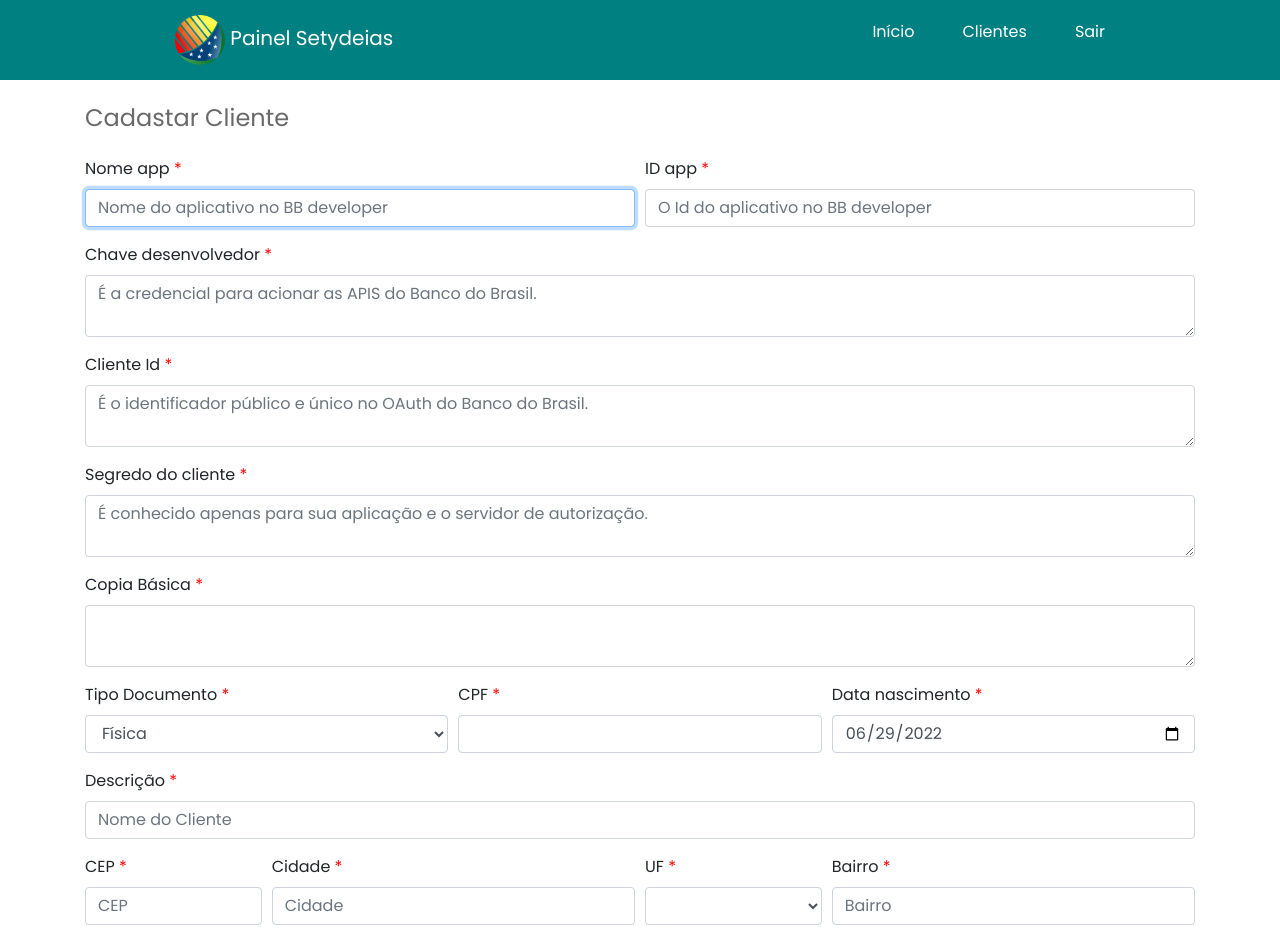
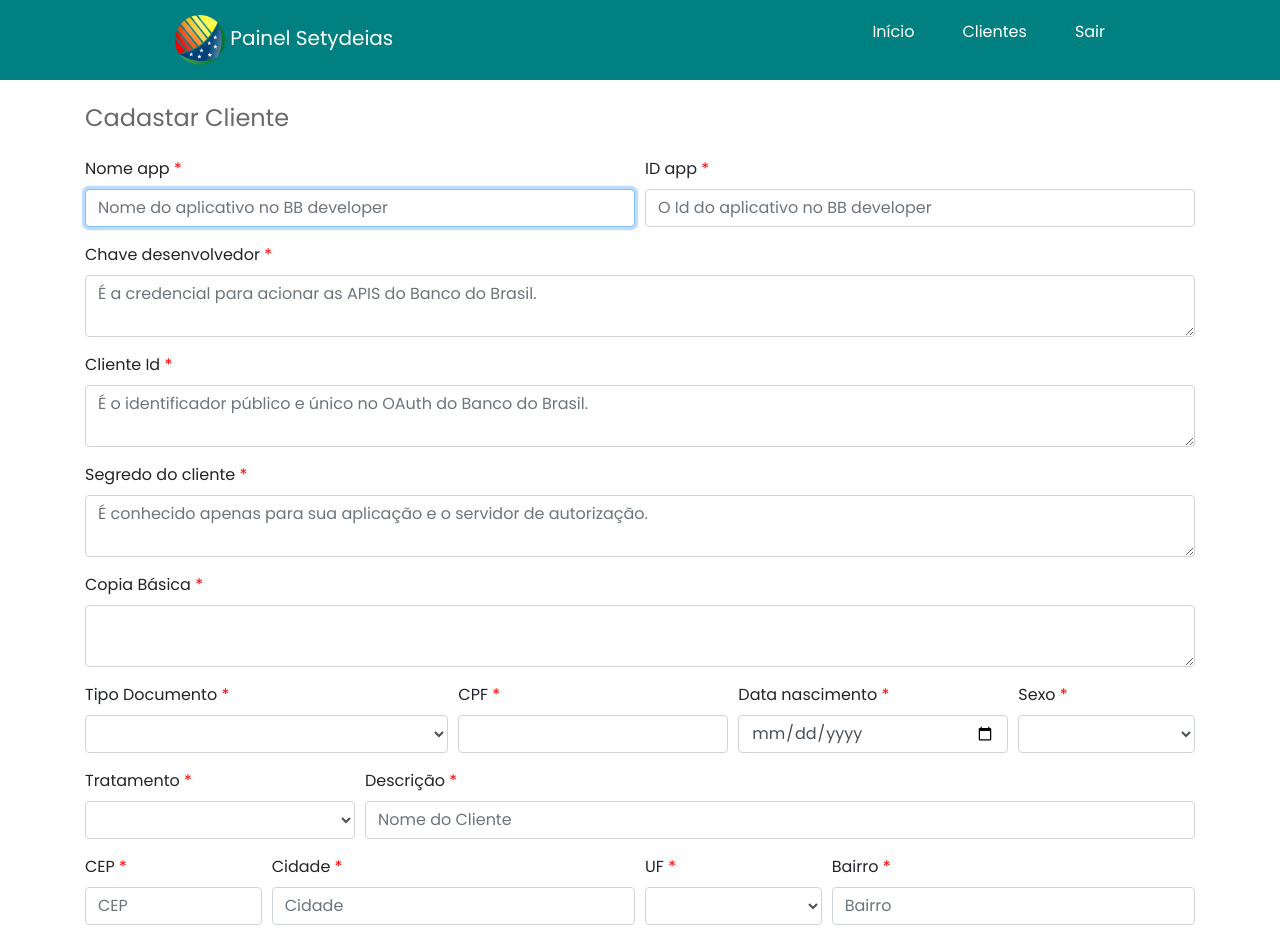
Before and after one commit to NetoMarcalDev/app-sty-dashboard, a React (Create React App) app: page /clients/register in a window 1280 px wide. Shown: the top 943 px of the page. Built offline with nearby package versions, Linux system fonts and the light colour scheme.

Commit message:
Implementação dos campos: Sexo, Tratamento, telefone, email, site, facebook e instagram

```diff
--- a/src/components/Costumer/Register/index.jsx
+++ b/src/components/Costumer/Register/index.jsx
@@ -5,7 +5,7 @@ import {
   isValidUf,
   isValidCPF,
   isValidCNPJ,
-  formatDate,
+  isValidEMail
 } from '../../../utilities/Utilities';
 
 import {
@@ -14,9 +14,8 @@ import {
   maskCPF,
   maskCNPJ
 } from '../../../utilities/masks';
-
 import { getCep } from '../../../api/Correios/Services';
-
+import {getTreatmentMasculine, getTreatmentFemale  } from '../../../data/treatment';
 
 const RegisterCostumer = (props) => {
 
@@ -36,6 +35,8 @@ const RegisterCostumer = (props) => {
     document: dataDefault,
     description: dataDefault,
     date: dataDefault,
+    sexo: dataDefault,
+    treatment: dataDefault,
     address_type: dataDefault,
     address: dataDefault,
     address_number: dataDefault,
@@ -62,12 +63,15 @@ const RegisterCostumer = (props) => {
   const [isSubmit, setIsSubmit] = useState(false);
   const [type_document, setTypeDocument] = useState('CPF');
 
+  const masculine_list = getTreatmentMasculine();
+  const female_list = getTreatmentFemale();
 
   const references = {
     name_application_bb: createRef(),
     id_application_bb: createRef(),
     address: createRef(),
     address_number: createRef(),
+    document_type: createRef(),
     document: createRef(),
     registration_date: createRef(),
   }
@@ -106,12 +110,19 @@ const RegisterCostumer = (props) => {
 
   const handleChangeDocumentType = (e) => {
 
-    props.setCustomer({ ...props.customer, [e.target.name]: e.target.value });
+    e.preventDefault();
 
-    if (e.target.value === '1') {
+    console.log(e.target.name + ' - ' + e.target.value)
+
+    props.setCustomer({ ...props.customer, document_type: e.target.value });
+
+    if (e.target.value === 1) {
       setTypeDocument('CPF');
     }else { setTypeDocument('CNPJ'); }
     clearDocument();
+
+    console.log(props.customer.document_type)
+
   };
 
 
@@ -119,6 +130,8 @@ const RegisterCostumer = (props) => {
 
     e.preventDefault();
     setIsSubmit(true);
+
+    //console.log(props.customer);
 
     if (validate()) {
 
@@ -130,15 +143,15 @@ const RegisterCostumer = (props) => {
 
   useEffect(() => {
 
-    const timeElapsed = Date.now();
+
+    /*const timeElapsed = Date.now();
     const today = new Date(timeElapsed);
 
-    //console.log(formatDateHour(today, 'pt-BR','America/Sao_Paulo'));
     console.log(formatDate(today, 'aaaa-mm-dd'))
     props.customer.date_registration = formatDate(today, 'aaaa-mm-dd');
     references.registration_date.current.value = props.customer.date_registration;
 
-    /*console.log(errors);
+    console.log(errors);
     if (Object.keys(errors).length === 0 && isSubmit) {
       console.log(props.customer);
     }*/
@@ -364,7 +377,7 @@ const RegisterCostumer = (props) => {
   }
 
   const testDocumentType = () => {
-    if (!props.customer.document_type) {
+    if (!references.document_type.current.value) {
       setFormStatus({...formStatus,
         document_type: {
           erro: 'Campo obrigatório!',
@@ -655,6 +668,86 @@ const RegisterCostumer = (props) => {
     return true;
   }
 
+  const testSexo = () => {
+    if (!props.customer.sexo) {
+      setFormStatus({...formStatus,
+        sexo: {
+          erro: 'Campo obrigatório!',
+          validate: 'form-control is-invalid'
+        }
+      });
+      return false;
+    }
+    setFormStatus({...formStatus,
+      sexo: {
+        erro: '',
+        validate: 'form-control is-valid'
+      }
+    });
+    return true;
+  }
+
+  const testTreatment = () => {
+    if (!props.customer.treatment) {
+      setFormStatus({...formStatus,
+        treatment: {
+          erro: 'Campo obrigatório!',
+          validate: 'form-control is-invalid'
+        }
+      });
+      return false;
+    }
+    setFormStatus({...formStatus,
+      treatment: {
+        erro: '',
+        validate: 'form-control is-valid'
+      }
+    });
+    return true;
+  }
+
+  const testEmail1 = () => {
+    if (props.customer.email1) {
+      if (isValidEMail(props.customer.email1)) {
+        setFormStatus({...formStatus,
+          email1: {
+            erro: '',
+            validate: 'form-control is-valid'
+          }
+        });
+        return true;
+      }
+      setFormStatus({...formStatus,
+        email1: {
+          erro: 'E-mail inválido!',
+          validate: 'form-control is-invalid'
+        }
+      });
+      return false;
+    }
+  }
+
+  const testEmail2 = () => {
+    if (props.customer.email2) {
+      if (isValidEMail(props.customer.email2)) {
+        setFormStatus({...formStatus,
+          email2: {
+            erro: '',
+            validate: 'form-control is-valid'
+          }
+        });
+        return true;
+      }
+      setFormStatus({...formStatus,
+        email2: {
+          erro: 'E-mail inválido!',
+          validate: 'form-control is-invalid'
+        }
+      });
+      return false;
+    }
+  }
+
   return(
     <div className='container-sm'>
       <h4 className='title-page'>Cadastar Cliente</h4>
@@ -763,10 +856,13 @@ const RegisterCostumer = (props) => {
               <select
                 className={formStatus.document_type.validate}
                 name="document_type"
+                id="document_type"
+                ref={references.document_type}
                 onChange={handleChangeDocumentType}
                 onBlur={testDocumentType}
                 required
               >
+                  <option value=''></option>
                   <option value={1}>Física</option>
                   <option value={2}>Jurídica</option>
               </select>
@@ -774,7 +870,7 @@ const RegisterCostumer = (props) => {
                 { formStatus.document_type.erro }
               </div>
             </div>
-            <div className="col-md-4 mb-3">
+            <div className="col-md-3 mb-3">
               <label>{type_document}<span className='required_field'> *</span></label>
               <input
                 type="text"
@@ -790,7 +886,7 @@ const RegisterCostumer = (props) => {
                 { formStatus.document.erro }
               </div>
             </div>
-            <div className="col-md-4 mb-3">
+            <div className="col-md-3 mb-3">
               <label>Data nascimento<span className='required_field'> *</span></label>
               <input
                 type="date"
@@ -800,16 +896,59 @@ const RegisterCostumer = (props) => {
                 onChange={handleChange}
                 onBlur={testDate}
                 required
-                maxLength={8}
+                maxLength={10}
                 //disabled
               />
               <div className="invalid-feedback">
                 {formStatus.date.erro}
               </div>
             </div>
+            <div className="col-md-2 mb-3">
+              <label>Sexo<span className='required_field'> *</span></label>
+              <select
+                className={formStatus.sexo.validate}
+                name="sexo"
+                onChange={handleChange}
+                onBlur={testSexo}
+                required
+              >
+                  <option value=''></option>
+                  <option value='M'>M</option>
+                  <option value='F'>F</option>
+              </select>
+              <div className="invalid-feedback">
+                { formStatus.sexo.erro }
+              </div>
+            </div>
           </div>
           <div className="form-row">
-            <div className="col-md-12 mb-3">
+          <div className="col-md-3 mb-3">
+              <label>Tratamento<span className='required_field'> *</span></label>
+              <select
+                className={formStatus.treatment.validate}
+                name="treatment"
+                onChange={handleChange}
+                onBlur={testTreatment}
+                required
+              >
+                {
+                  props.customer.sexo === 'F' ?
+                    female_list.map((treatment_f, index) =>
+                      <option key={index = index+1} value={ treatment_f }>
+                        { treatment_f }
+                      </option>)
+                  : masculine_list.map((treatment_m, index) =>
+                      <option key={index = index+1} value={ treatment_m }>
+                        { treatment_m }
+                      </option>)
+                }
+
+              </select>
+              <div className="invalid-feedback">
+                { formStatus.treatment.erro }
+              </div>
+            </div>
+            <div className="col-md-9 mb-3">
               <label >Descrição<span className='required_field'> *</span></label>
               <input
                 type="text"
@@ -1100,8 +1239,9 @@ const RegisterCostumer = (props) => {
                   id='email1'
                   //ref={ references.email1 }
                   onChange={handleChange}
-                  onBlur={()=>{}}
+                  onBlur={testEmail1}
                   placeholder=''
+                  //maxLength={}
                 />
                 <div className="invalid-feedback">
                   { formStatus.email1.erro  }
@@ -1116,7 +1256,7 @@ const RegisterCostumer = (props) => {
                   id='email2'
                   //ref={ references.email2 }
                   onChange={handleChange}
-                  onBlur={()=>{}}
+                  onBlur={testEmail2}
                   //required
                   placeholder=''
                 />
@@ -1131,23 +1271,23 @@ const RegisterCostumer = (props) => {
                 <input
                   type="text"
                   className={formStatus.site.validate}
-                  name="email1"
-                  id='email1'
+                  name="site"
+                  id='site'
                   //ref={ references.email1 }
                   onChange={handleChange}
                   onBlur={()=>{}}
                   placeholder=''
                 />
                 <div className="invalid-feedback">
-                  { formStatus.email1.erro  }
+                  { formStatus.site.erro  }
                 </div>
             </div>
             <div className="col-md-4 mb-3">
                 <label>Facebook</label>
                 <input
                   type="text"
-                  className={formStatus.email2.validate}
-                  name="faceboo"
+                  className={formStatus.facebook.validate}
+                  name="facebook"
                   id='facebook'
                   //ref={ references.facebook }
                   onChange={handleChange}
--- /dev/null
+++ b/src/data/treatment.js
@@ -0,0 +1,29 @@
+const masculine = [
+    '',
+    'Caro',
+    'Sr.',
+    'Prezado',
+    'Exmo.',
+    'Rvmo.',
+    'Mr.'
+];
+
+const female = [
+    '',
+    'Caríssima',
+    'Sra.',
+    'Prezada',
+    'Exma.',
+    'Rvma.',
+    'Mrs.',
+    'Miss.',
+    'Amiga'
+];
+
+export const getTreatmentMasculine = () => {
+    return masculine;
+};
+
+export const getTreatmentFemale = () => {
+    return female;
+};
--- a/src/pages/Costumer/Register/index.jsx
+++ b/src/pages/Costumer/Register/index.jsx
@@ -16,10 +16,12 @@ const CostumerRegister = () => {
         client_id: '',
         client_secret: '',
         basic_copy: '',
-        document_type: 1,
+        document_type: '',
         document: '',
         description: '',
         date: '',
+        sexo: '',
+        treatment: '',
         date_registration: '',
         date_update: '',
         address_type: '',
```
